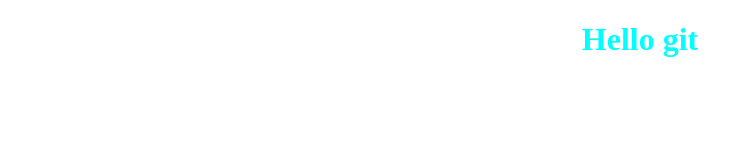
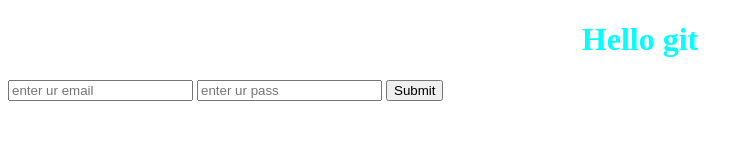
Before and after one commit to schaz98/schaz-app, a plain HTML site: page index.html in a window 1280 px wide. Shown: the whole page, without its empty margins (0-753 px from the left). Drawn offline with Linux system fonts and the light colour scheme.

Commit message:
added html form

```diff
--- a/index.html
+++ b/index.html
@@ -8,6 +8,11 @@
   </head>
   <body>
     <h1>Hello git</h1>
+    <form>
+      <input type="email" placeholder="enter ur email" />
+      <input type="pass" placeholder="enter ur pass" />
+      <input type="submit" placeholder="login" />
+    </form>
     <script src="script.js"></script>
   </body>
 </html>
```
